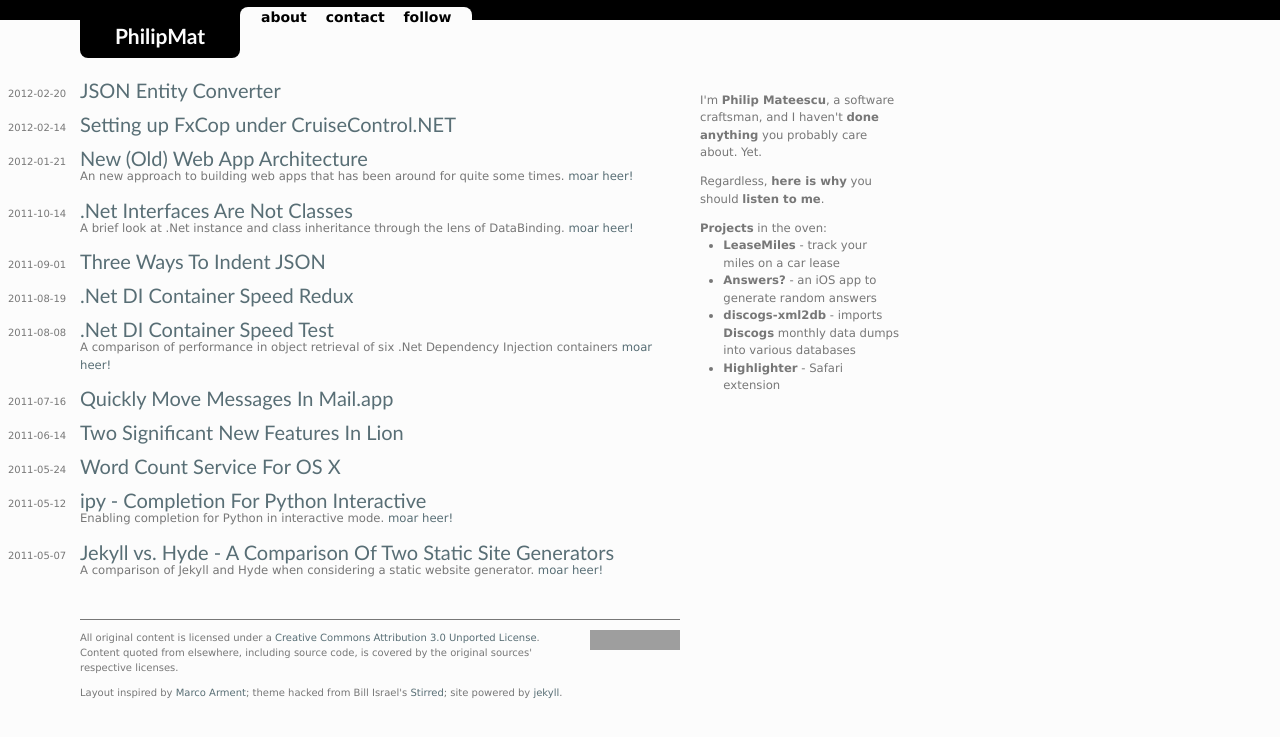
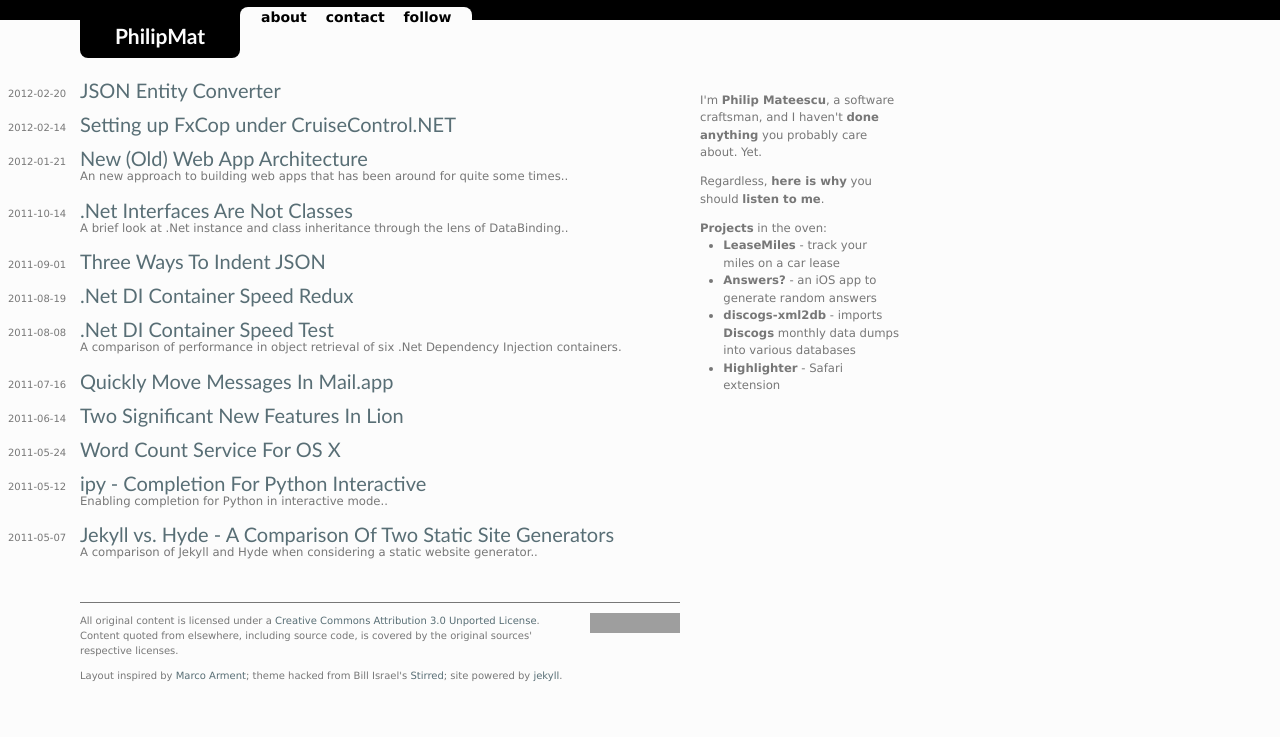
Before and after one commit to philipmat/philipmat.github.io, a Jekyll site: the page built from archive.html, in a window 1280 px wide. Shown: the top 737 px of the page. Built offline with Jekyll 4.4.1, drawn with Linux system fonts in a browser that asks for light colours; Markdown is read by kramdown in place of the engine named in the settings; grey boxes are pictures that could not be loaded.

Commit message:
less childish. sounded like Danish anyway.

```diff
--- a/_includes/arc_post.html
+++ b/_includes/arc_post.html
@@ -5,8 +5,7 @@
 	<div class="date">{% if last_date != post.date %}{{ post.date |  date: "%Y-%m-%d" }}{% endif %}</div>
 	{% if post.snippet %}
 	<div class="body">
-		{{ post.snippet }}
-		<a href="{{ post.url }}">moar heer!</a>
+		{{ post.snippet }}.
 	</div>
 	{% endif %}
 </div>
```
